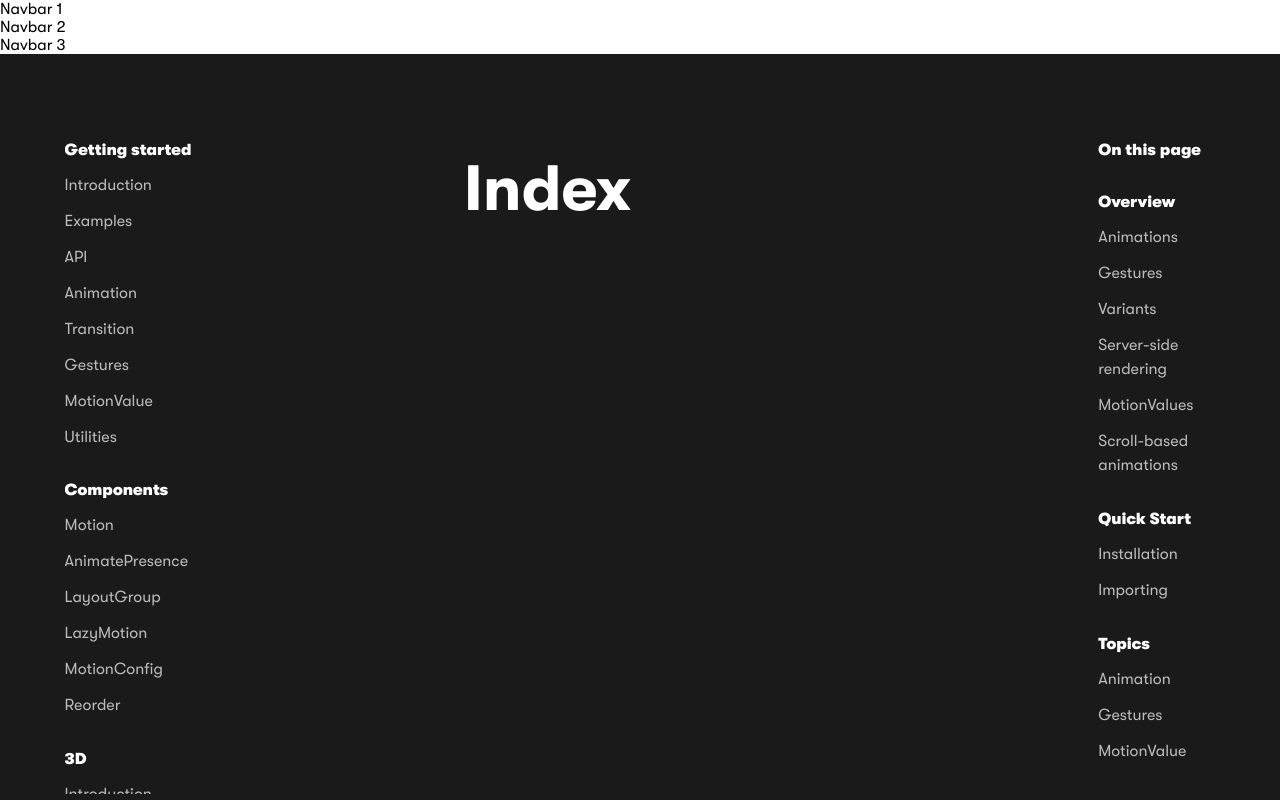
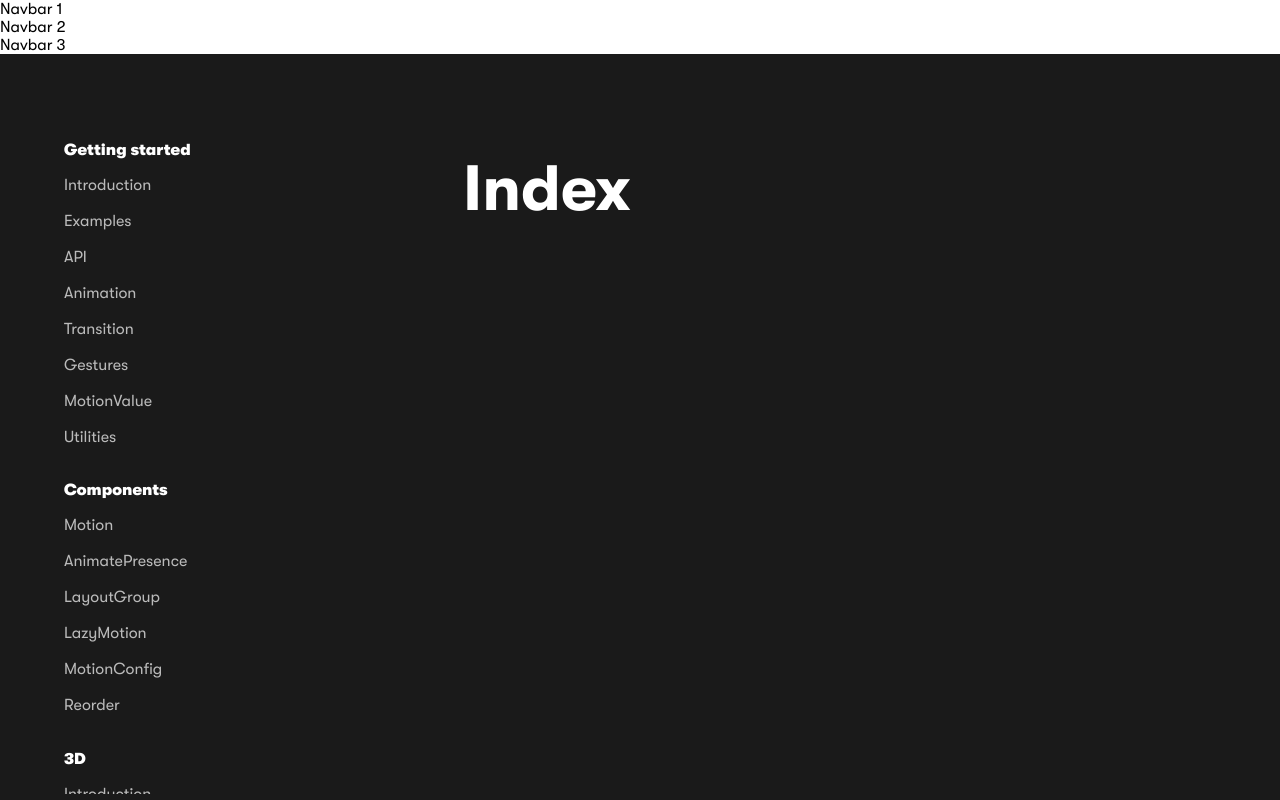
Before and after one commit to junioranheu/framer, a Next.js app: page /docs in a window 1280 px wide. Built offline with nearby package versions, Linux system fonts and the light colour scheme.

Commit message:
ajustar responsividade geral

```diff
--- a/components/outros/sidebar.js
+++ b/components/outros/sidebar.js
@@ -1,7 +1,7 @@
 import Link from 'next/link';
+import { useRouter } from 'next/router';
+import React from 'react';
 import Styles from '../../styles/sidebar.module.css';
-import React, { useContext, useEffect, useRef, useState } from 'react';
-import { useRouter } from 'next/router'
 
 export default function Sidebar({ itens, justify }) {
     const { asPath } = useRouter();
--- a/layouts/doc.js
+++ b/layouts/doc.js
@@ -3,7 +3,6 @@ import { v4 as Uuidv4 } from 'uuid';
 import Footer from '../components/outros/footer';
 import Sidebar from '../components/outros/sidebar';
 import Styles from '../styles/geral.module.css';
-import ItensSidebarDireita from '../utils/sidebar/doc.itensSidebarDireita';
 import ItensSidebarEsquerda from '../utils/sidebar/doc.itensSidebarEsquerda';
 
 export default function Doc({ Component, pageProps }) {
@@ -24,7 +23,7 @@ export default function Doc({ Component, pageProps }) {
             <section className={Styles.principal}>
                 <Sidebar key={Uuidv4()} itens={ItensSidebarEsquerda()} justify={'right'} />
                 <Component {...pageProps} />
-                <Sidebar key={Uuidv4()} itens={ItensSidebarDireita()} justify={'center'} />
+                {/* <Sidebar key={Uuidv4()} itens={ItensSidebarDireita()} justify={'center'} /> */}
             </section>
 
             <Footer/>
--- a/styles/geral.module.css
+++ b/styles/geral.module.css
@@ -3,7 +3,6 @@
   width: 100vw;
 
   display: flex;
-  justify-content: center;
 }
 
 .titulo {
--- a/styles/sidebar.module.css
+++ b/styles/sidebar.module.css
@@ -5,7 +5,10 @@
     overflow-y: hidden;
 
     display: flex;
+    justify-content: center;
     align-items: center;
+
+    /* position: fixed; */
 }
 
 .wrapper {
@@ -42,7 +45,3 @@
     transition: opacity .2s, color .2s;
     color: rgba(255, 255, 255, 0.7);
 }
-
-.subItem:not(.active):hover {
-    color: hsl(0, 0%, 100%);
-}
```
Also changed, not shown: pages/docs/introduction.js (+12 -5 lines).
